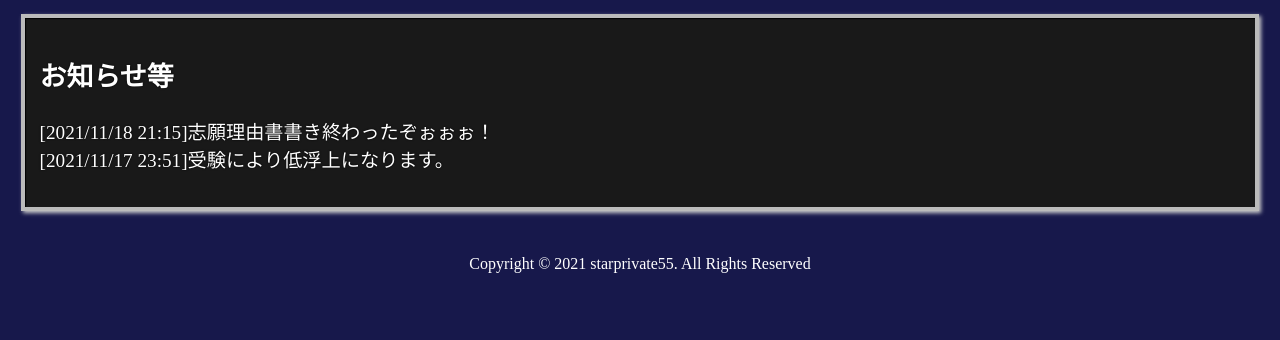
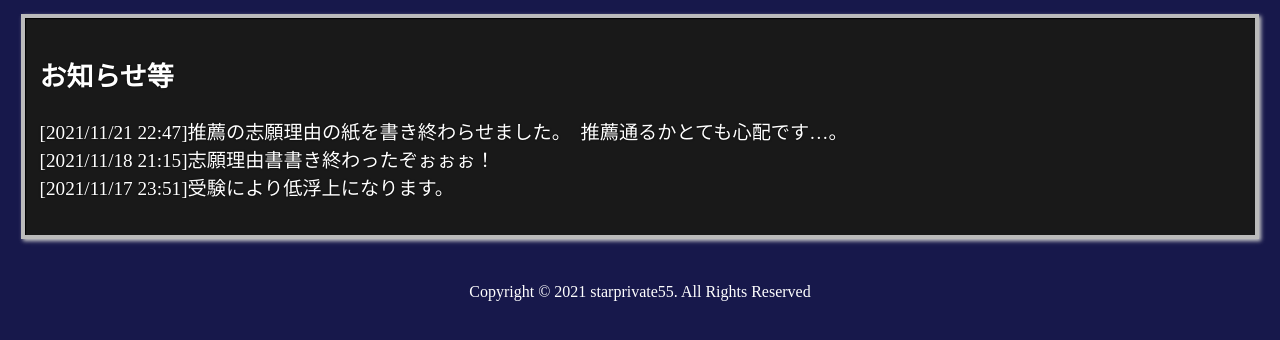
Before and after one commit to starprivate55/news, a plain HTML site: page index.html in a window 1280 px wide. Shown: the part 74-414 px from the top of the page. Drawn offline with Linux system fonts and the light colour scheme.

Commit message:
Update index.html

```diff
--- a/index.html
+++ b/index.html
@@ -56,7 +56,7 @@
         <center><div style="word-break:break-all;color:#fff;background-color:#191919;margin:10px 5px;padding:15px;border:4px solid #bbb;box-shadow:2px 2px 4px #ccc,1px 1px 1px #000 inset;text-shadow:0px 0px 2px #000;width:95%">
             <big>
                 <h3 style="text-align:left;"><big>お知らせ等</big></h1>
-                <p style="text-align:left;">[2021/11/18 21:15]志願理由書書き終わったぞぉぉぉ！<br>[2021/11/17 23:51]受験により低浮上になります。</p>
+                <p style="text-align:left;">[2021/11/21 22:47]推薦の志願理由の紙を書き終わらせました。　推薦通るかとても心配です…。<br>[2021/11/18 21:15]志願理由書書き終わったぞぉぉぉ！<br>[2021/11/17 23:51]受験により低浮上になります。</p>
             </big>
         </div></center>
         <br><p><center>Copyright © 2021 starprivate55. All Rights Reserved</center></p>
```
